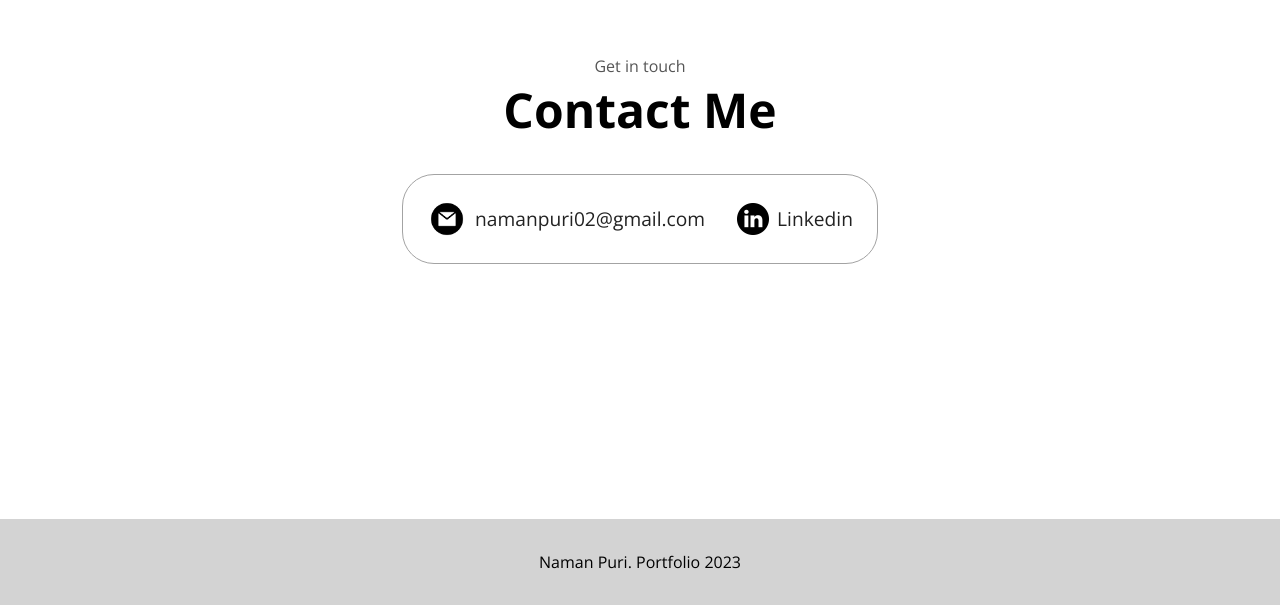
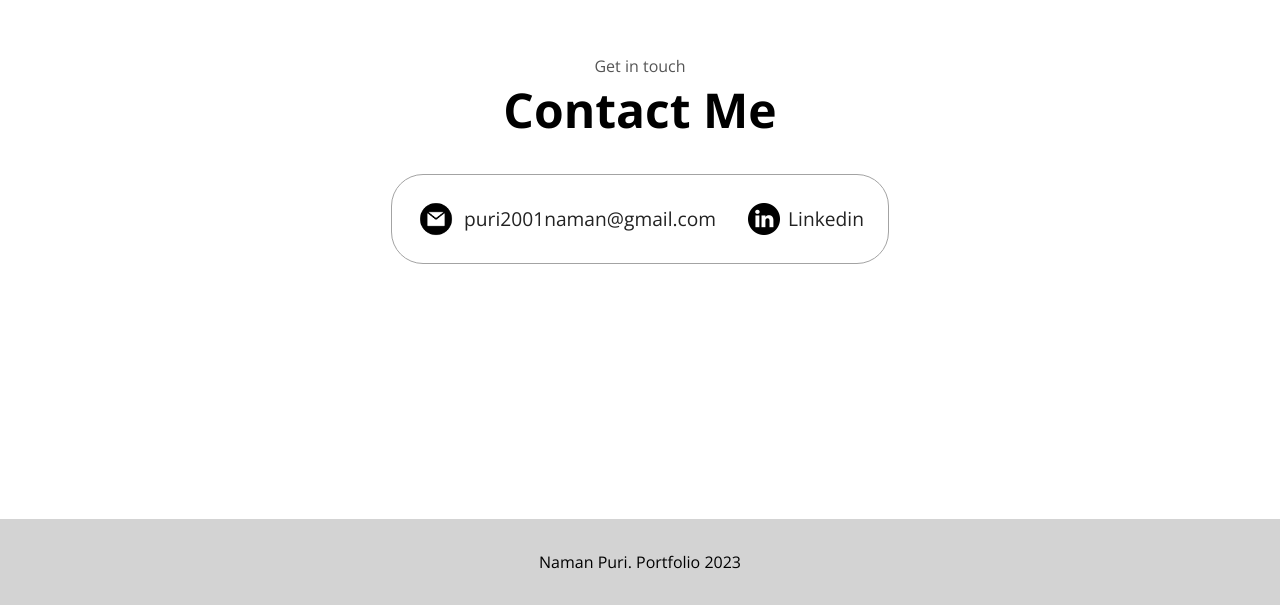
Before and after one commit to namanpurii/portfolioWebsite2023, a React (Vite) app: page / in a window 1280 px wide. Shown: the part 4307-4912 px from the top of the page. Built offline with nearby package versions, Linux system fonts and the light colour scheme.

Commit message:
Updated mail id

```diff
--- a/src/App.jsx
+++ b/src/App.jsx
@@ -261,7 +261,7 @@ function App() {
               className="icon contact-icon email-icon"
             />
             <p>
-              <a href="mailto:namanpuri02@gmail.com">namanpuri02@gmail.com</a>
+              <a href="mailto:puri2001naman@gmail.com">puri2001naman@gmail.com</a>
             </p>
           </div>
           <div className="contact-info-container">
```
